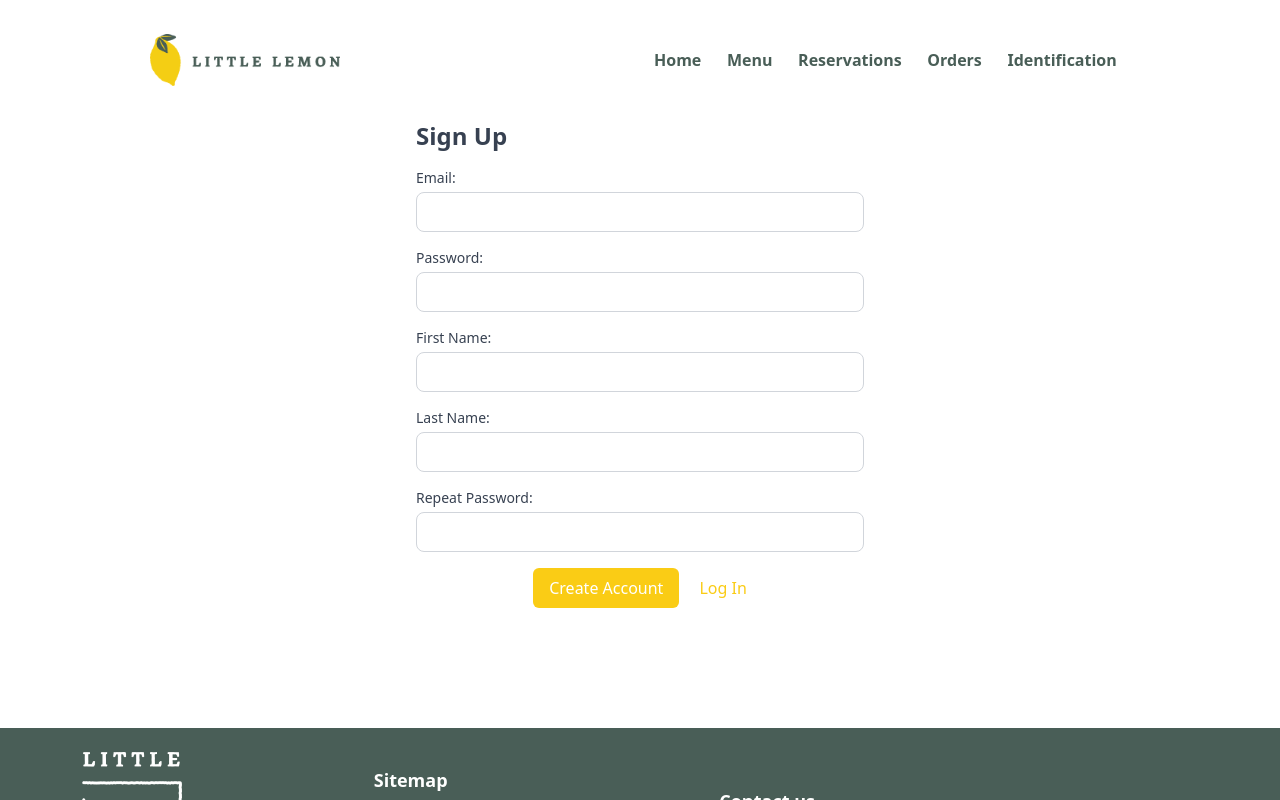
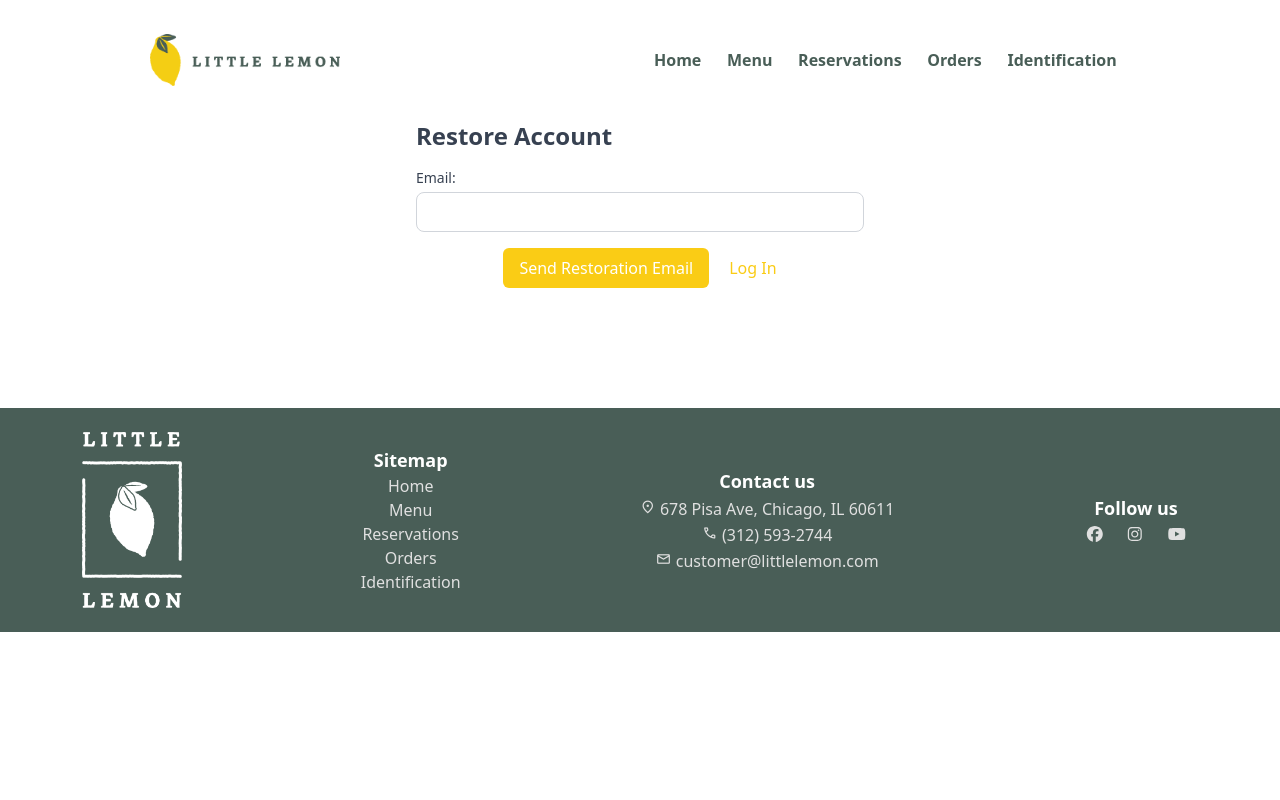
Before and after one commit to YoussefAchraf/LittleLemon, a React (Create React App) app: page /Identification in a window 1280 px wide. Both pictures are taken after a click on the button "Forgot Password?". Shown: the top 800 px of the page. Built offline with nearby package versions, Linux system fonts and the light colour scheme.

Commit message:
new commit

```diff
--- a/src/pages/Identification.js
+++ b/src/pages/Identification.js
@@ -6,6 +6,8 @@ import * as Yup from 'yup';
 const Identification = () => {
   const [isSubmitted, setIsSubmitted] = useState(false);
   const [isLoginForm, setIsLoginForm] = useState(true);
+  const [isForgotPassword, setIsForgotPassword] = useState(false);
+
   const initialValues = {
     email: '',
     password: '',
@@ -29,6 +31,10 @@ const Identification = () => {
       .required('Repeat Password is required'),
   });
 
+  const forgotPasswordValidationSchema = Yup.object().shape({
+    email: Yup.string().email('Invalid email').required('Email is required'),
+  });
+
   const handleLoginSubmit = (values, { setSubmitting }) => {
     console.log(values);
     setIsSubmitted(true);
@@ -45,11 +51,24 @@ const Identification = () => {
   const handleForgotPasswordSubmit = (values, { setSubmitting }) => {
     console.log(values);
     setIsSubmitted(true);
+    setIsForgotPassword(true);
     setSubmitting(false);
   };
 
   const toggleForm = () => {
     setIsLoginForm(prevState => !prevState);
+    setIsForgotPassword(false);
+    setIsSubmitted(false);
+  };
+
+  const showForgotPasswordForm = () => {
+    setIsForgotPassword(true);
+    setIsSubmitted(false);
+  };
+
+  const goBackToLoginForm = () => {
+    setIsForgotPassword(false);
+    setIsLoginForm(true);
     setIsSubmitted(false);
   };
 
@@ -78,8 +97,33 @@ const Identification = () => {
         <meta name="robots" content="index, follow" />
         <meta name="keywords" content="Little Lemon, restaurant, login, sign in" />
       </Helmet>
-      <div className=" w-[80dvw] md:max-w-md mx-auto my-[10vh] md:my-[15vh]">
+      <div className="w-[80dvw] md:max-w-md mx-auto my-[10vh] md:my-[15vh]">
         {!isSubmitted ? (
+          <>
+            {isForgotPassword ? (
+              <Formik
+                initialValues={{ email: '' }}
+                validationSchema={forgotPasswordValidationSchema}
+                onSubmit={handleForgotPasswordSubmit}
+              >
+                {({ isSubmitting, errors, touched }) => (
+                  <Form>
+                    <h2 className="text-2xl font-semibold mb-4 text-gray-700">Restore Account</h2>
+                    <div className="mb-4">
+                      <label htmlFor="email" className="block text-sm font-medium text-gray-700">Email:</label>
+                      <Field type="email" name="email" className={`mt-1 block w-full rounded-lg h-10 border border-gray-300 px-4 focus:outline-none focus:ring-2 focus:ring-yellow-400 focus:border-yellow-400 ${errors.email && touched.email ? 'border-red-500' : ''}`} />
+                      <ErrorMessage name="email" component="div" className="text-red-500 text-sm" />
+                    </div>
+                    <div className="flex justify-center gap-3">
+                      <button type="submit" disabled={isSubmitting} className="bg-yellow-400 text-white rounded-md py-2 px-4 hover:bg-yellow-500 focus:outline-none focus:ring-2 focus:ring-offset-2 focus:ring-yellow-400">
+                        {isSubmitting ? 'Sending Email...' : 'Send Restoration Email'}
+                      </button>
+                      <button type="button" onClick={goBackToLoginForm} className="text-yellow-400 ml-2">Log In</button>
+                    </div>
+                  </Form>
+                )}
+              </Formik>
+            ) : (
               <>
                 {isLoginForm ? (
                   <Formik
@@ -102,7 +146,7 @@ const Identification = () => {
                         </div>
                         <div className="flex justify-center gap-3 flex-col">
                           <div className="flex justify-end">
-                        <button type="button" onClick={toggleForm} className="text-yellow-400 ml-2">Forgot Password?</button>
+                            <button type="button" onClick={showForgotPasswordForm} className="text-yellow-400 ml-2">Forgot Password?</button>
                           </div>
                           <button type="submit" disabled={isSubmitting} className="bg-[#f4ce14] text-white text-sm rounded-md p-3">
                             {isSubmitting ? 'Logging in...' : 'Log In'}
@@ -127,11 +171,6 @@ const Identification = () => {
                           <ErrorMessage name="email" component="div" className="text-red-500 text-sm" />
                         </div>
                         <div className="mb-4">
-                      <label htmlFor="password" className="block text-sm font-medium text-gray-700">Password:</label>
-                      <Field type="password" name="password" className={`mt-1 block w-full rounded-lg h-10 border border-gray-300 px-4 focus:outline-none focus:ring-2 focus:ring-yellow-400 focus:border-yellow-400 ${errors.password && touched.password ? 'border-red-500' : ''}`} />
-                      <ErrorMessage name="password" component="div" className="text-red-500 text-sm" />
-                    </div>
-                    <div className="mb-4">
                           <label htmlFor="firstName" className="block text-sm font-medium text-gray-700">First Name:</label>
                           <Field type="text" name="firstName" className={`mt-1 block w-full rounded-lg h-10 border border-gray-300 px-4 focus:outline-none focus:ring-2 focus:ring-yellow-400 focus:border-yellow-400 ${errors.firstName && touched.firstName ? 'border-red-500' : ''}`} />
                           <ErrorMessage name="firstName" component="div" className="text-red-500 text-sm" />
@@ -140,6 +179,11 @@ const Identification = () => {
                           <label htmlFor="lastName" className="block text-sm font-medium text-gray-700">Last Name:</label>
                           <Field type="text" name="lastName" className={`mt-1 block w-full rounded-lg h-10 border border-gray-300 px-4 focus:outline-none focus:ring-2 focus:ring-yellow-400 focus:border-yellow-400 ${errors.lastName && touched.lastName ? 'border-red-500' : ''}`} />
                           <ErrorMessage name="lastName" component="div" className="text-red-500 text-sm" />
+                        </div>
+                        <div className="mb-4">
+                          <label htmlFor="password" className="block text-sm font-medium text-gray-700">Password:</label>
+                          <Field type="password" name="password" className={`mt-1 block w-full rounded-lg h-10 border border-gray-300 px-4 focus:outline-none focus:ring-2 focus:ring-yellow-400 focus:border-yellow-400 ${errors.password && touched.password ? 'border-red-500' : ''}`} />
+                          <ErrorMessage name="password" component="div" className="text-red-500 text-sm" />
                         </div>
                         <div className="mb-4">
                           <label htmlFor="repeatPassword" className="block text-sm font-medium text-gray-700">Repeat Password:</label>
@@ -157,9 +201,11 @@ const Identification = () => {
                   </Formik>
                 )}
               </>
+            )}
+          </>
         ) : (
           <div className="text-center text-green-600 font-semibold">
-            {isLoginForm ? 'Logged in successfully!' : 'Account created successfully!'}
+            {isForgotPassword ? 'Restoration email successfully sent!' : (isLoginForm ? 'Logged in successfully!' : 'Account created successfully!')}
           </div>
         )}
       </div>
```
Also changed, not shown: 7 other files (tests, documents, lock files or other folders). Lines whose indentation alone changed are shown as unchanged.
